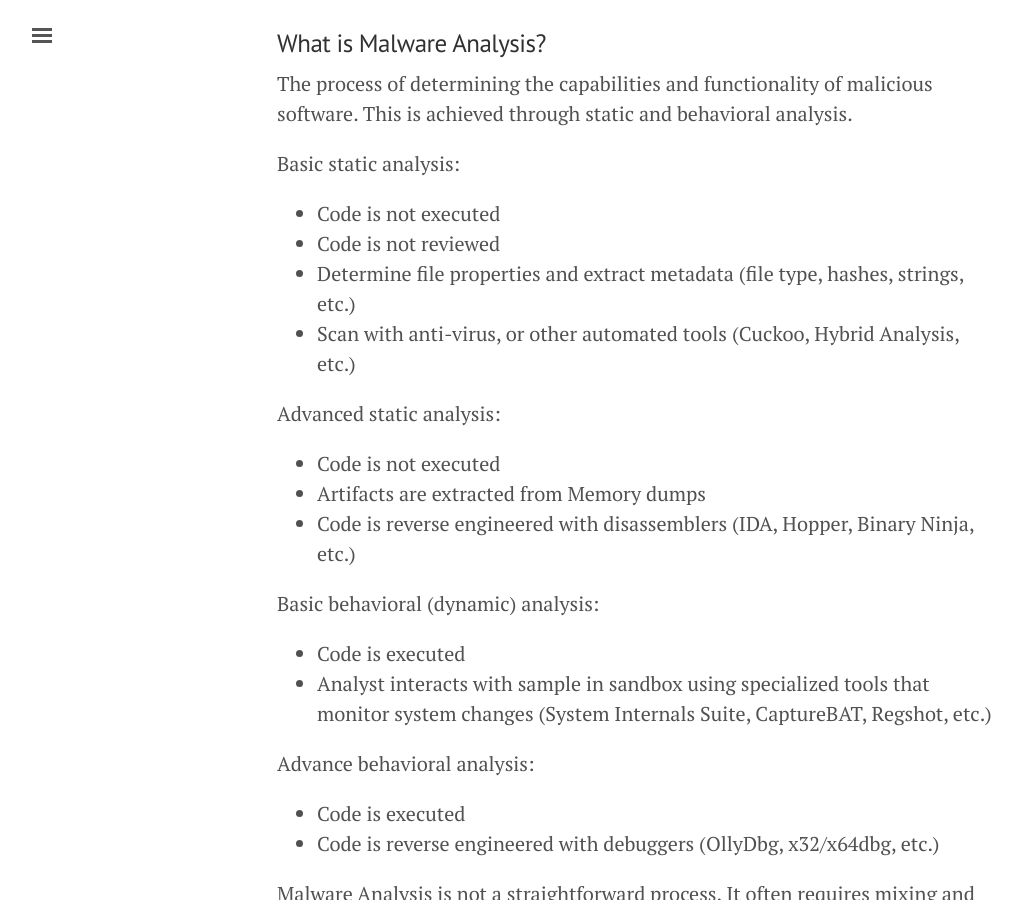
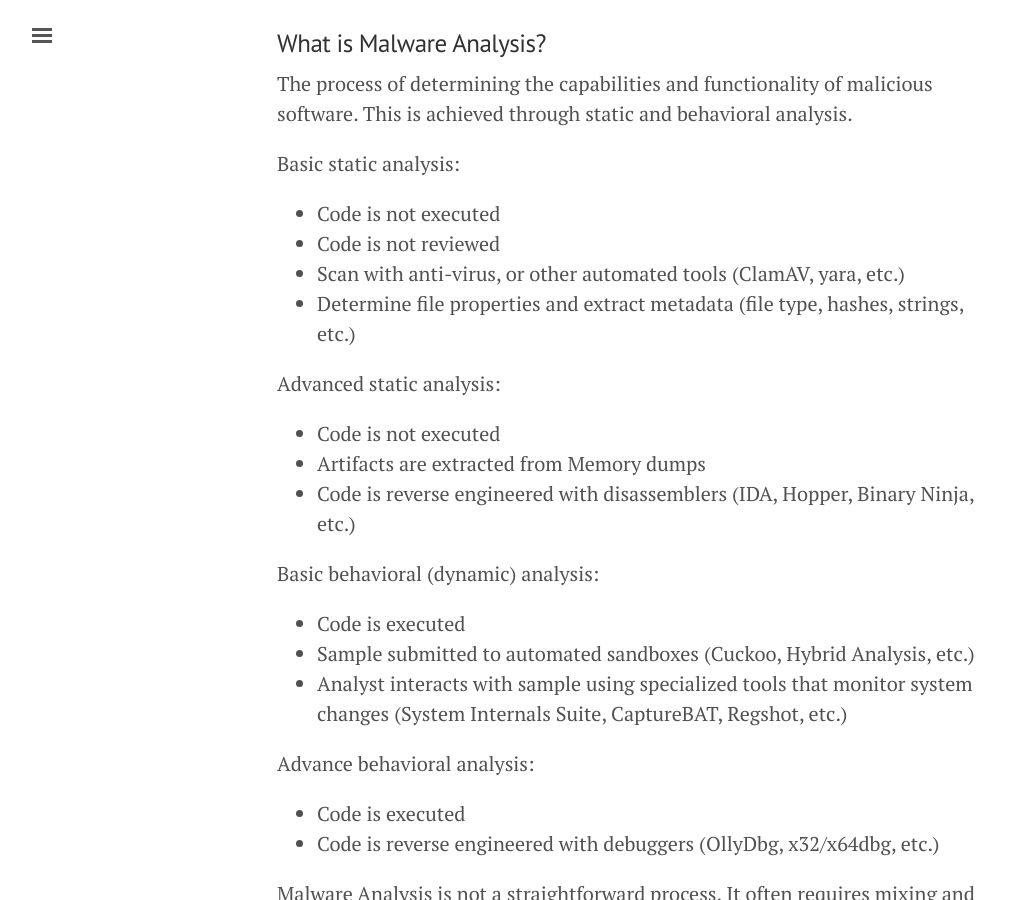
Before and after one commit to ragingrooster/ragingrooster.github.io, a Jekyll site: the page built from _posts/2018-08-06-what-is-a-malware-analyst.md, in a window 1280 px wide and 900 px high, scrolled down 1711 px. Shown: the whole window, without its empty margins (3-1025 px from the left). Built offline with Jekyll 4.4.1, drawn with Linux system fonts in a browser that asks for light colours.

Commit message:
Update 2018-08-06-what-is-a-malware-analyst.md

```diff
--- a/_posts/2018-08-06-what-is-a-malware-analyst.md
+++ b/_posts/2018-08-06-what-is-a-malware-analyst.md
@@ -39,8 +39,8 @@ The process of determining the capabilities and functionality of malicious softw
 Basic static analysis:
 - Code is not executed
 - Code is not reviewed
+- Scan with anti-virus, or other automated tools (ClamAV, yara, etc.)
 - Determine file properties and extract metadata (file type, hashes, strings, etc.)
-- Scan with anti-virus, or other automated tools (Cuckoo, Hybrid Analysis, etc.)
 
 Advanced static analysis:
 - Code is not executed
@@ -49,7 +49,8 @@ Advanced static analysis:
 
 Basic behavioral (dynamic) analysis:
 - Code is executed
-- Analyst interacts with sample in sandbox using specialized tools that monitor system changes (System Internals Suite, CaptureBAT, Regshot, etc.)
+- Sample submitted to automated sandboxes (Cuckoo, Hybrid Analysis, etc.)
+- Analyst interacts with sample using specialized tools that monitor system changes (System Internals Suite, CaptureBAT, Regshot, etc.)
 
 Advance behavioral analysis:
 - Code is executed
```
